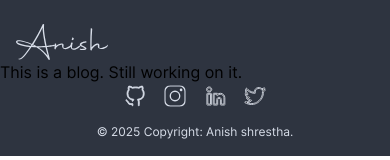
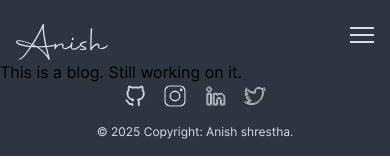
Before and after one commit to VoidArchive/anishshrestha.dev, a SvelteKit app: page /blog in a window 390 px wide. Shown: the top 160 px of the page. Built offline with nearby package versions, Linux system fonts and the light colour scheme.

Commit message:
responsive hamburger done

```diff
--- a/package.json
+++ b/package.json
@@ -30,5 +30,8 @@
 		"typescript": "^4.8.2",
 		"vite": "^3.1.0"
 	},
-	"type": "module"
+	"type": "module",
+	"dependencies": {
+		"svelte-burger-menu": "^1.0.5"
+	}
 }
--- a/src/lib/components/ButtonLink.svelte
+++ /dev/null
@@ -1,12 +0,0 @@
-<script lang="ts">
-	export let href: '/';
-	let className: string = '';
-	export { className as class };
-</script>
-
-<a
-	{href}
-	class="{className} text-center bg-transparent hover:bg-nord11 text-nord11 font-semibold hover:text-nord4 py-2 px-4 border border-nord11 hover:border-transparent rounded"
->
-	<slot /></a
->
--- /dev/null
+++ b/src/lib/components/MobileMenu.svelte
@@ -0,0 +1,99 @@
+<script lang="ts">
+	import { fade } from 'svelte/transition';
+	interface Link {
+		text: string;
+		url: string;
+	}
+
+	const navLinks: Link[] = [
+		{
+			text: 'Home',
+			url: '/home'
+		},
+		{
+			text: 'Projects',
+			url: '/projects'
+		},
+		{
+			text: 'Blog',
+			url: '/blog'
+		},
+		{
+			text: 'Series',
+			url: '/series'
+		},
+		{
+			text: 'Github',
+			url: '/about'
+		}
+	];
+
+	let visible = false;
+
+	function menuToggle() {
+		visible = !visible;
+	}
+</script>
+
+<nav class="md:hidden">
+	{#if visible}
+		<div
+			transition:fade
+			class="rounded-md flex z-10 absolute flex-col items-center self-end py-8 mt-10 space-y-6 font-bold bg-nord3 sm:w-auto sm:self-center left-6 right-6 drop-shadow-md"
+		>
+			{#each navLinks as link}
+				<a href={link.url} class="text-nord4">{link.text}</a>
+			{/each}
+		</div>
+	{/if}
+
+	<button on:click={menuToggle} class:visible class="hamburger">
+		<span class="hamburger-top" />
+		<span class="hamburger-middle" />
+		<span class="hamburger-bottom" />
+	</button>
+</nav>
+
+<style>
+	.hamburger {
+		cursor: pointer;
+		width: 1.5em;
+		height: 1.5em;
+		transition: all 0.25s;
+		position: relative;
+	}
+	.hamburger-top,
+	.hamburger-middle,
+	.hamburger-bottom {
+		position: absolute;
+		top: 0;
+		left: 0;
+		width: 1.5em;
+		height: 2px;
+		background: rgb(216 222 233);
+		transform: rotate(0);
+		transition: all 0.5s;
+	}
+
+	.hamburger-middle {
+		transform: translateY(7px);
+	}
+	.hamburger-bottom {
+		transform: translateY(14px);
+	}
+
+	.visible {
+		transform: rotate(90deg);
+		transform: translateY(0px);
+	}
+
+	.visible .hamburger-top {
+		transform: rotate(45deg) translateY(6px) translate(6px);
+	}
+	.visible .hamburger-middle {
+		display: none;
+	}
+	.visible .hamburger-bottom {
+		transform: rotate(-45deg) translateY(6px) translate(-6px);
+	}
+</style>
--- a/src/routes/_header.svelte
+++ b/src/routes/_header.svelte
@@ -1,5 +1,6 @@
 <script lang="ts">
 	import { page } from '$app/stores';
+	import MobileMenu from '$lib/components/MobileMenu.svelte';
 
 	interface Link {
 		text: string;
@@ -17,7 +18,7 @@
 		},
 		{
 			text: 'Series',
-			url: '/series/'
+			url: '/series'
 		}
 		// ,{
 		// 	text: 'About Me',
@@ -62,7 +63,7 @@
 		</a>
 
 		<!-- Nav Items -->
-
+		<MobileMenu />
 		<div class="hidden md:flex gap-8">
 			{#each navLinks as link}
 				<a
```
Also changed, not shown: 1 other file (tests, documents, lock files or other folders).
